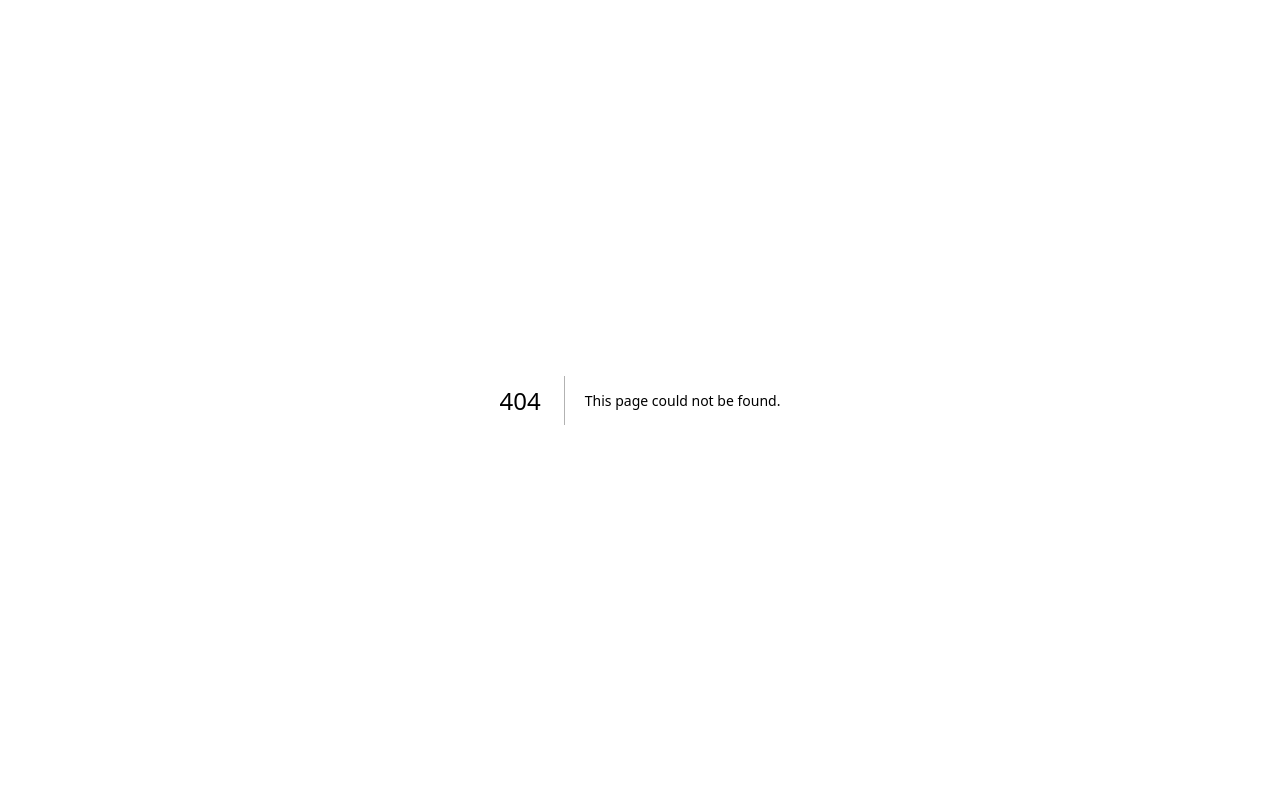
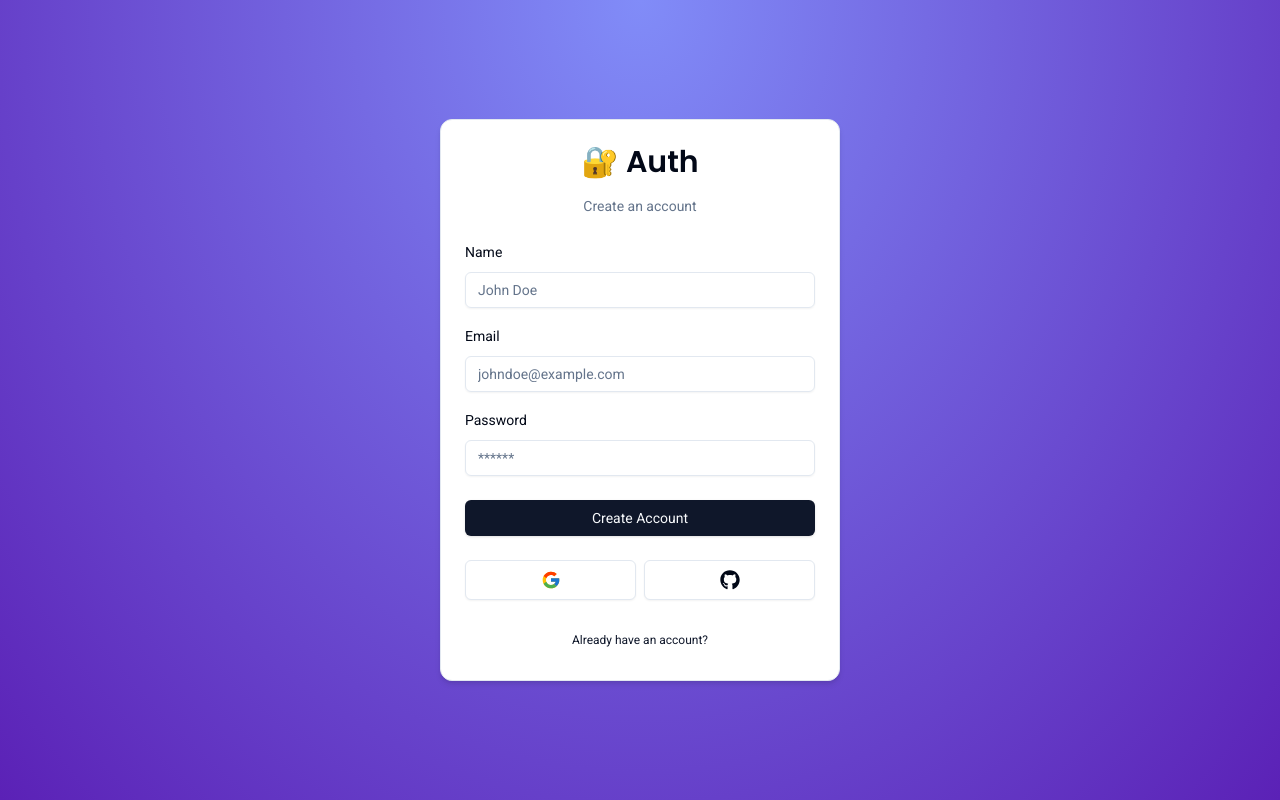
Before and after one commit to dbenavi5/authv5-tut, a Next.js app: page /auth/register in a window 1280 px wide. Before the commit this address had no page. Built offline with nearby package versions, Linux system fonts and the light colour scheme.

Commit message:
create register form  and server  actions

```diff
--- /dev/null
+++ b/actions/register.ts
@@ -0,0 +1,15 @@
+'use server';
+
+import * as z from 'zod';
+import { RegisterSchema } from '@/schemas';
+
+export const register = async (values: z.infer<typeof RegisterSchema>) => {
+    const validateFields = RegisterSchema.safeParse(values);
+
+    if (!validateFields.success) {
+        return {
+            error: 'Invalid fields!',
+        };
+    }
+    return { success: 'Email sent!' };
+}
--- /dev/null
+++ b/app/auth/register/page.tsx
@@ -0,0 +1,7 @@
+import { RegisterForm } from "@/components/auth/register-form";
+
+const RegisterPage = () => {
+  return <RegisterForm />;
+};
+
+export default RegisterPage;
--- /dev/null
+++ b/components/auth/register-form.tsx
@@ -0,0 +1,125 @@
+"use client";
+
+import { useForm } from "react-hook-form";
+import { useState, useTransition } from "react";
+import { zodResolver } from "@hookform/resolvers/zod";
+import * as z from "zod";
+import { RegisterSchema } from "@/schemas";
+
+import {
+  Form,
+  FormControl,
+  FormField,
+  FormItem,
+  FormLabel,
+  FormMessage,
+} from "@/components/ui/form";
+import { CardWrapper } from "@/components/auth/card-wrapper";
+import { Input } from "@/components/ui/input";
+import { Button } from "@/components/ui/button";
+import { FormError } from "@/components/form-error";
+import { FormSuccess } from "@/components/form-success";
+import { register } from "@/actions/register";
+
+type Props = {};
+export const RegisterForm = ({}: Props) => {
+  const [error, setError] = useState<string | undefined>("");
+  const [success, setSuccess] = useState<string | undefined>("");
+  const [isPending, startTransition] = useTransition();
+
+  const form = useForm<z.infer<typeof RegisterSchema>>({
+    resolver: zodResolver(RegisterSchema),
+    defaultValues: {
+      email: "",
+      password: "",
+      name: "",
+    },
+  });
+
+  const onSubmit = (values: z.infer<typeof RegisterSchema>) => {
+    setError("");
+    setSuccess("");
+
+    startTransition(() => {
+      register(values).then((data) => {
+        setError(data.error);
+        setSuccess(data.success);
+      });
+    });
+  };
+
+  return (
+    <CardWrapper
+      headerLabel="Create an account"
+      backButtonLabel="Already have an account?"
+      backButtonHref="/auth/login"
+      showSocial
+    >
+      <Form {...form}>
+        <form onSubmit={form.handleSubmit(onSubmit)} className="space-y-6">
+          <div className="space-y-4">
+            <FormField
+              control={form.control}
+              name="name"
+              render={({ field }) => (
+                <FormItem>
+                  <FormLabel>Name</FormLabel>
+                  <FormControl>
+                    <Input
+                      {...field}
+                      disabled={isPending}
+                      placeholder="John Doe"
+                      type="text"
+                    />
+                  </FormControl>
+                  <FormMessage />
+                </FormItem>
+              )}
+            />
+            <FormField
+              control={form.control}
+              name="email"
+              render={({ field }) => (
+                <FormItem>
+                  <FormLabel>Email</FormLabel>
+                  <FormControl>
+                    <Input
+                      {...field}
+                      disabled={isPending}
+                      placeholder="johndoe@example.com"
+                      type="email"
+                    />
+                  </FormControl>
+                  <FormMessage />
+                </FormItem>
+              )}
+            />
+            <FormField
+              control={form.control}
+              name="password"
+              render={({ field }) => (
+                <FormItem>
+                  <FormLabel>Password</FormLabel>
+                  <FormControl>
+                    <Input
+                      {...field}
+                      disabled={isPending}
+                      placeholder="******"
+                      type="password"
+                    />
+                  </FormControl>
+                  <FormMessage />
+                </FormItem>
+              )}
+            />
+          </div>
+          <FormError message={error} />
+          <FormSuccess message={success} />
+          <Button disabled={isPending} type="submit" className="w-full">
+            Create Account
+          </Button>
+        </form>
+      </Form>
+    </CardWrapper>
+  );
+};
--- a/schemas/index.ts
+++ b/schemas/index.ts
@@ -8,3 +8,15 @@
         message: 'Password is required',
     }),
 });
+
+export const RegisterSchema = z.object({
+    email: z.string().email({
+        message: 'Email is required'
+    }),
+    password: z.string().min(6, {
+        message: 'Minimum 6 characters required',
+    }),
+    name: z.string().min(1, {
+        message: 'Name is required',
+    }),
+});
```
